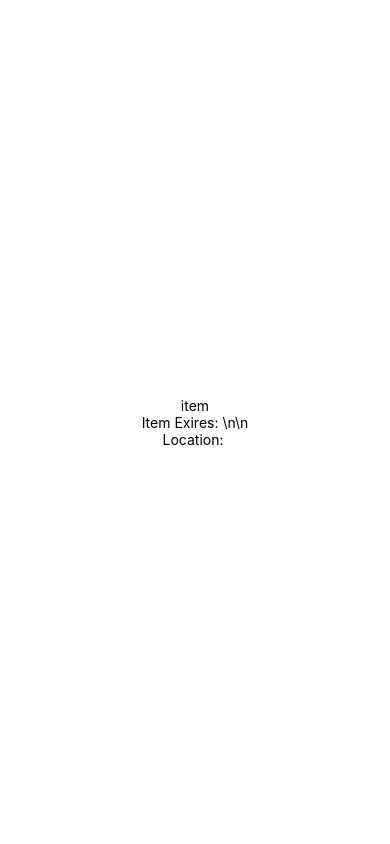
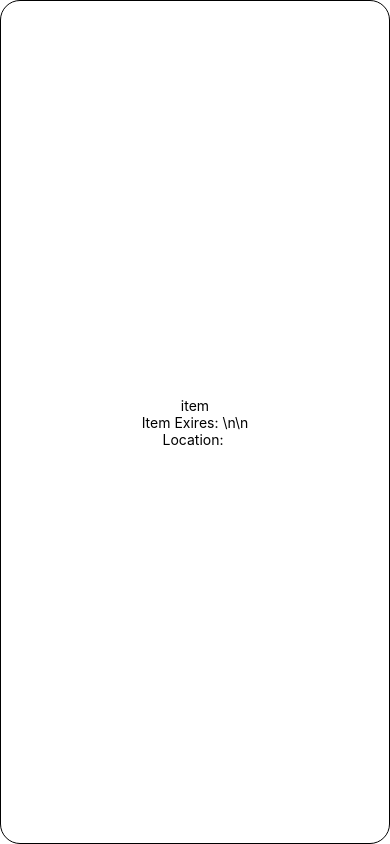
Before and after one commit to brandngo/XpiryTrackr, a React Native app: screen / in a window 390 px wide. Built offline with nearby package versions, Linux system fonts and the light colour scheme.

Commit message:
Update App.js

```diff
--- a/App.js
+++ b/App.js
@@ -15,9 +15,12 @@ export default function App() {
 
 const styles = StyleSheet.create({
   container: {
+    borderWidth: 1,
+    borderColor: "black",
     flex: 1,
     backgroundColor: '#fff',
     alignItems: 'center',
     justifyContent: 'center',
+    borderRadius: 20,
   },
 });
```
